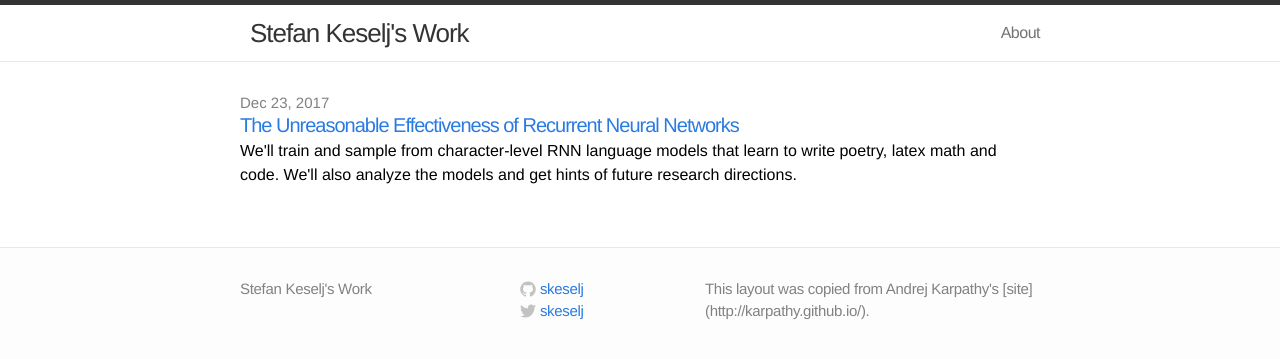
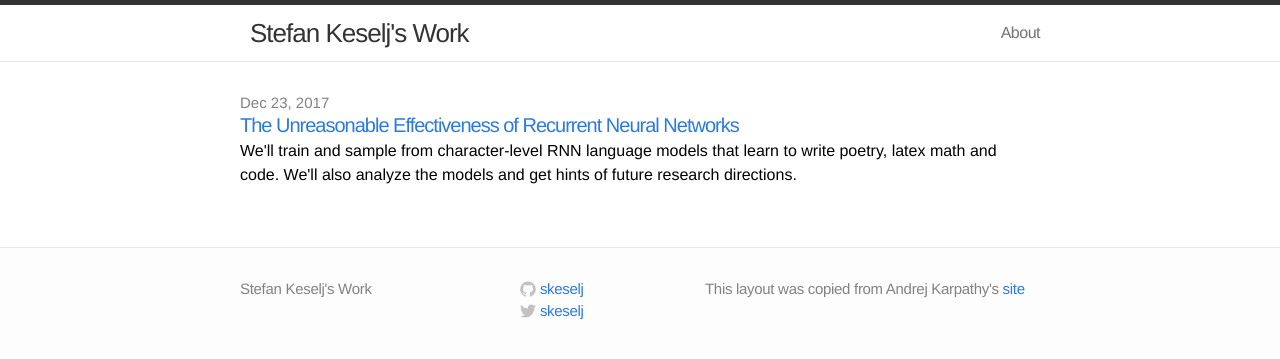
Before and after one commit to skeselj/skeselj.github.io, a Jekyll site: the page built from index.html, in a window 1280 px wide. Shown: the top 359 px of the page. Built offline with Jekyll 4.4.1, drawn with Linux system fonts in a browser that asks for light colours.

Commit message:
trying to add ref to karpathy

```diff
--- a/_config.yml
+++ b/_config.yml
@@ -1,7 +1,7 @@
 # Site settings
 title: Stefan Keselj's Work
 email:
-description: "This layout was copied from Andrej Karpathy's [site](http://karpathy.github.io/)."
+description: "This layout was copied from Andrej Karpathy's <a href='http://karpathy.github.io/'>site</a>"
 baseurl: ""
 url: "http://skeselj.github.io"
 twitter_username: skeselj
```
